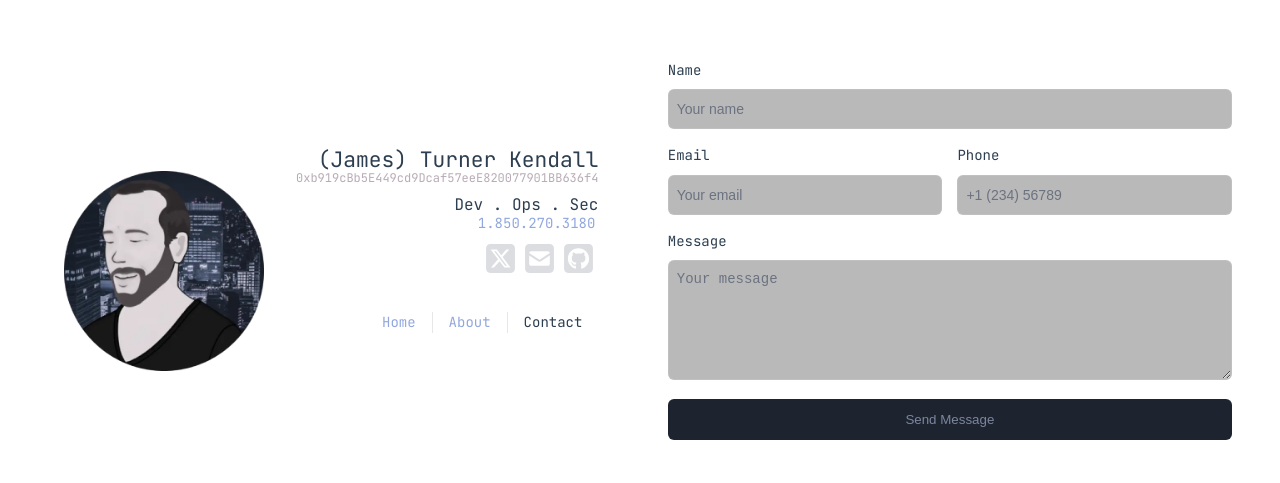
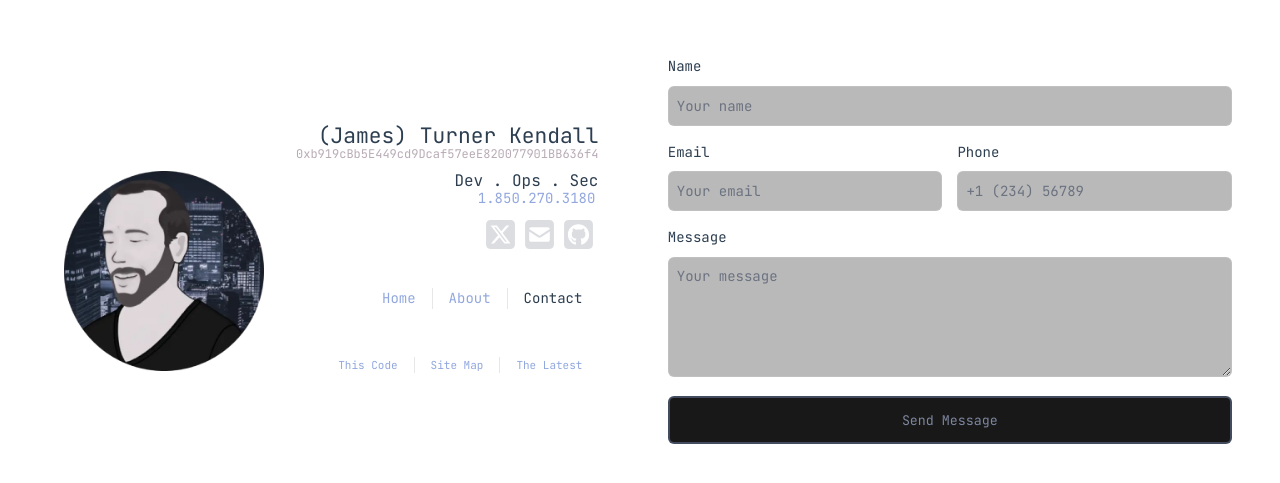
Before and after one commit to Turner-Kendall/turnerkendall.com, a Vue app: page /contact in a window 1280 px wide. Shown: the part 129-612 px from the top of the page. Built offline with nearby package versions, Linux system fonts and the light colour scheme.

Commit message:
second deploy

```diff
--- a/src/App.vue
+++ b/src/App.vue
@@ -2,6 +2,7 @@
 import { RouterView } from 'vue-router'
 import HomeIntro from './components/HomeIntro.vue'
 import MainNav from './components/MainNav.vue';
+import SubNav from './components/SubNav.vue';
 </script>
 
 <template>
@@ -13,15 +14,10 @@ import MainNav from './components/MainNav.vue';
     <div class="wrapper">
       <HomeIntro />
       <MainNav />
+      <SubNav />
     </div>
   </header>
 
   <RouterView />
 
 </template>
-
-<style>
-  .header-logo{
-    margin-left: 2rem;
-  }
-</style>
--- a/src/assets/main.css
+++ b/src/assets/main.css
@@ -99,6 +99,8 @@ header {
   max-height: 100vh;
 }
 
+.strong{font-weight:700; color:#f2f2f2;}
+
 .logo {
   display: block;
   margin: 0 auto 1rem;
@@ -109,7 +111,12 @@ nav {
   /* font-size: 12px; */
   text-align: center;
   margin-top: 2rem;
-  margin-bottom: 3rem;
+  margin-bottom: 2rem;
+}
+
+.sub-nav {
+  margin-top: 1rem!important;
+  margin-bottom: 3rem!important;
 }
 
 nav a.router-link-exact-active {
@@ -153,6 +160,10 @@ nav a:first-of-type {
     margin: 0 2rem 0 0;
   }
 
+  .header-logo{
+    margin-left: 2rem;
+  }
+
   header .wrapper {
     display: flex;
     place-items: flex-start;
@@ -163,8 +174,8 @@ nav a:first-of-type {
     text-align: right;
     /* margin-left: -1rem; */
     /* font-size: 1rem; */
-    padding: 1rem 0;
-    margin-top: 1rem;
+    /* padding: 1rem 0;
+    margin-top: 1rem; */
   }
 
 
--- /dev/null
+++ b/src/components/SubNav.vue
@@ -0,0 +1,11 @@
+<template>
+  <nav class="sub-nav">
+    <a href="https://github.com/Turner-Kendall/turnerkendall.com">This Code</a>
+    <a href="/page/map">Site Map</a>
+    <a href="/page/latest">The Latest</a>
+  </nav>
+</template>
+
+<style>
+  .sub-nav{font-size: 11px;}
+</style>
--- /dev/null
+++ b/src/components/page/LatestPage.vue
@@ -0,0 +1,44 @@
+<template>
+    <main role="main" class="">
+      <h3>24 hour SPA</h3>
+      <div class="container">
+
+        <p>
+          Can I create a Vite / Vue3 Single Page Web App in less than 24 hours?
+        </p>
+
+        <img class="img-fluid responsive" src="/images/theDicSite.webp" />
+
+        <p>
+          That's what I was asking myself when I realized I had a sliver of time in my hectic schedule this week.  Could I
+          spin up and deploy a SPA dictionary in the small amount of time I had <i>free</i>.  I needed a front end example to
+          show a potential client how I do Vue as an app.
+        </p>
+
+        <p>
+          Obviously an online dictionary is hardly revolutionary, but as an example of how I like to use
+          <a href="https://vuejs.org/">Vue</a> this will do.
+        </p>
+
+        <p class="strong">Website: <a href="https://thedic.site">TheDic.Site</a> </p>
+        <p class="strong">Repository: <a href="https://thedic.site">The Code</a> </p>
+
+        <p>The 24 hour angle was interesting - I know deadlines but 24 hours is fast!  That's everything from vite@latest to deployment
+          to <a href="https://cloudflare.com">Cloudflare</a>.  The Domain was a dollar at <a href="https://namecheap.com">Namecheap</a>  😸
+        </p>
+
+      </div>
+    </main>
+  </template>
+
+<style scoped>
+
+h3{font-size: large; margin-bottom: 1rem;}
+p{margin: 1rem 0;}
+
+
+.responsive {
+  width: 100%;
+  height: auto;
+}
+</style>
--- a/src/components/page/LinkPage.vue
+++ b/src/components/page/LinkPage.vue
@@ -33,13 +33,13 @@
         id: 3,
         "url": "https://www.zerotier.com/",
         "name": "ZeroTier",
-        "description": "Connect your devices on a single network you control."
+        "description": "Connect devices on a single network you control."
       },
       {
         id: 4,
         "url": "https://www.cloudflare.com/",
         "name": "Cloudflare",
-        "description": "Processesing the web's traffic (including this site)."
+        "description": "Processesing the web's traffic."
       },
       {
         id: 5,
@@ -51,7 +51,7 @@
         id: 6,
         "url": "https://www.github.com/",
         "name": "Github",
-        "description": "I've used other Git soluitions and they are fine..."
+        "description": "I've used other Git soluitions and they're fine."
       },
       {
         id: 7,
--- /dev/null
+++ b/src/components/page/SiteMap.vue
@@ -0,0 +1,66 @@
+<template>
+    <main role="main" class="page-container">
+      <div class="container">
+        <h3>This site's sitemap</h3>
+        <p v-for="link in links" :key="link.id">
+          <a :href="link.url"> {{ link.name }}</a> - {{ link.description }}
+        </p>
+      </div>
+    </main>
+  </template>
+
+<style scoped>
+  h3{margin-bottom: 15px; border-bottom: 1px solid #ffffff17;}
+  p{margin-bottom: 5px;}
+</style>
+
+  <script setup>
+
+    const links = [
+      {
+        id: 1,
+        "url": "/",
+        "name": "Home",
+        "description": "The Turner Kendall Home Page"
+      },
+      {
+        id: 2,
+        "url": "/about",
+        "name": "About",
+        "description": "About Turner Kendall and this site."
+      },
+      {
+        id: 3,
+        "url": "/page/more",
+        "name": "More",
+        "description": "Even more about me and this site.."
+      },
+      {
+        id: 4,
+        "url": "/page/link",
+        "name": "Links",
+        "description": "A list of links that I like."
+      },
+      {
+        id: 5,
+        "url": "/contact",
+        "name": "Contact",
+        "description": "A contact form aimed at my email addy."
+      },
+      {
+        id: 6,
+        "url": "/page/certs",
+        "name": "Certs",
+        "description": "Some Certifications I have picked up."
+      },
+      {
+        id: 7,
+        "url": "/page/rust",
+        "name": "Why Rust",
+        "description": "Why I am spending time writing Rust."
+      },
+
+
+    ];
+
+  </script>
--- a/src/views/ContactView.vue
+++ b/src/views/ContactView.vue
@@ -46,6 +46,22 @@
   padding: .33rem 1rem 3rem 1rem;
 }
 
+form{
+  font-family:
+    'JetBrains Mono',
+    Inter,
+    -apple-system,
+    BlinkMacSystemFont,
+    'Segoe UI',
+    Roboto,
+    Oxygen,
+    Ubuntu,
+    Cantarell,
+    'Fira Sans',
+    'Droid Sans',
+    'Helvetica Neue',
+    sans-serif!important;
+}
 
 .form-group-container {
   display: flex;
@@ -73,6 +89,20 @@
 
 .form-input,
 .form-textarea {
+  font-family:
+    'JetBrains Mono',
+    Inter,
+    -apple-system,
+    BlinkMacSystemFont,
+    'Segoe UI',
+    Roboto,
+    Oxygen,
+    Ubuntu,
+    Cantarell,
+    'Fira Sans',
+    'Droid Sans',
+    'Helvetica Neue',
+    sans-serif;
   padding: 0.5rem;
   border: 1px solid #ffffff18;
   background-color: rgba(0, 0, 0, 0.276);
@@ -99,21 +129,50 @@
 
 .form-textarea {
   min-height: 120px;
+  font-family:
+    'JetBrains Mono',
+    Inter,
+    -apple-system,
+    BlinkMacSystemFont,
+    'Segoe UI',
+    Roboto,
+    Oxygen,
+    Ubuntu,
+    Cantarell,
+    'Fira Sans',
+    'Droid Sans',
+    'Helvetica Neue',
+    sans-serif;
 }
 
 .form-submit {
   width: 100%;
   margin-top: 1.2rem;
-  background-color: #1d242f;
+  background-color: #181818;
+  border: 2px solid #91a7de5c;;
   color: #7c869e;
   padding: 13px 5px;
   border-radius: 0.375rem;
-  border: none!important;
+  font-family:
+    'JetBrains Mono',
+    Inter,
+    -apple-system,
+    BlinkMacSystemFont,
+    'Segoe UI',
+    Roboto,
+    Oxygen,
+    Ubuntu,
+    Cantarell,
+    'Fira Sans',
+    'Droid Sans',
+    'Helvetica Neue',
+    sans-serif;
 }
 
 .form-submit:hover {
     color: #f2f2f2;
-    background-color: #291d2f;
+    border: 2px solid #9875a995;
+    background-color: rgba(0, 0, 0, 0.276);
     cursor: pointer;
 }
 
--- a/src/views/PageView.vue
+++ b/src/views/PageView.vue
@@ -12,6 +12,12 @@
       <div v-if="pageRoute == 'more'">
         <MorePage />
       </div>
+      <div v-if="pageRoute == 'latest'">
+        <LatestPage />
+      </div>
+      <div v-if="pageRoute == 'map'">
+        <SiteMap />
+      </div>
     </section>
   </template>
 
@@ -21,6 +27,8 @@
   import LinkPage from "../components/page/LinkPage.vue";
   import Gallery from "@/components/page/GalleryPage.vue";
   import MorePage from "../components/page/MorePage.vue"
+  import SiteMap from "@/components/page/SiteMap.vue";
+  import LatestPage from "@/components/page/LatestPage.vue";
   const route = useRoute();
   const pageRoute = route.params.name;
 </script>
```
Also changed, not shown: public/images/theDicSite.webp (added), 1 other file (tests, documents, lock files or other folders).
